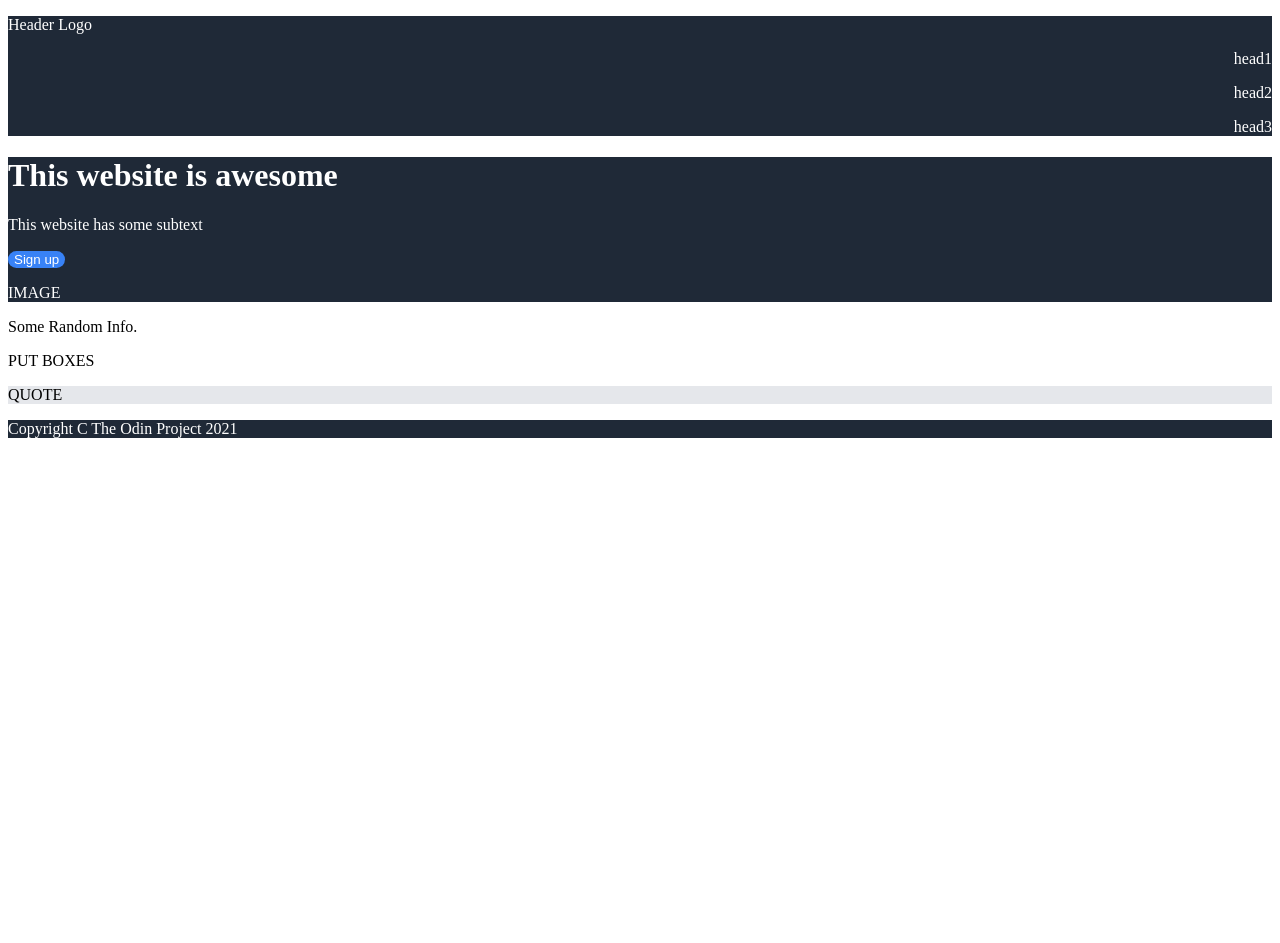
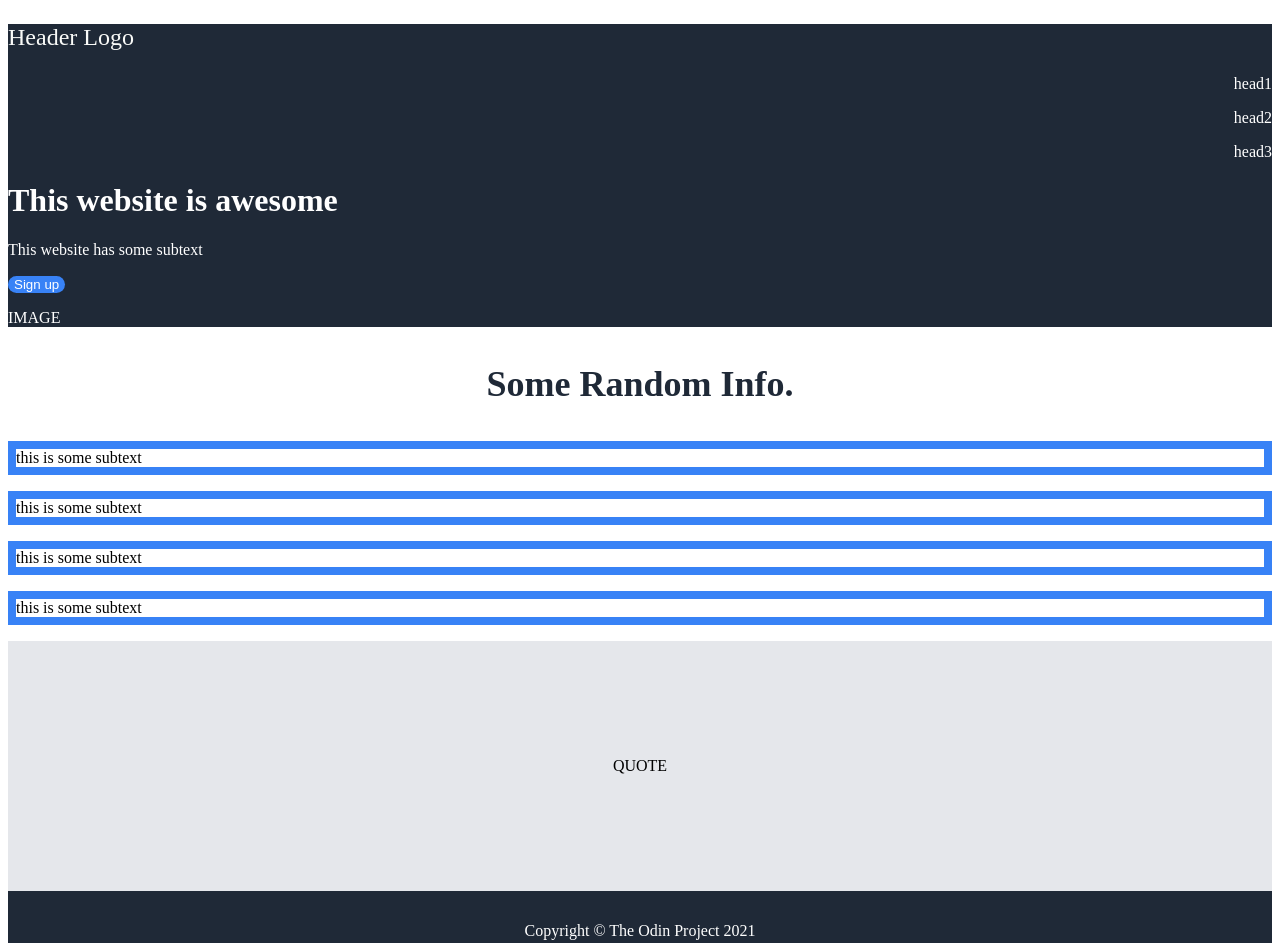
Before and after one commit to SpicyCrisps/odin-landingpage, a plain HTML site: page index.html in a window 1280 px wide. Shown: the top 943 px of the page. Before the commit the page ends 800 px from the top, so only its background shows below. Drawn offline with Linux system fonts and the light colour scheme.

Commit message:
Additional CSS fields and parameters, reorganized divs, page structure beginning to resemble Odin.Beginnings of flex boxes.

```diff
--- a/index.html
+++ b/index.html
@@ -9,25 +9,29 @@
 <body>
 
     <div id="header-parent">
-        <p>Header Logo</p>
+        <p id="header-logo">Header Logo</p>
         <div class="header-content">
             <p class="header-link">head1</p>
             <p class="header-link">head2</p>
             <p class="header-link">head3</p>
         </div>
+        <div class="top-body">
+            <h1>This website is awesome</h1>
+            <p>This website has some subtext</p>
+            <button id="top-button">Sign up</button>
+            <p>IMAGE</p>
+            </div>
     </div>
 
 
-    <div class="top-body">
-    <h1>This website is awesome</h1>
-    <p>This website has some subtext</p>
-    <button id="top-button">Sign up</button>
-    <p>IMAGE</p>
-    </div>
+
 
     <div class="torso-body">
-        <p>Some Random Info.</p>
-        <p>PUT BOXES</p>
+        <p id="torso-body-text">Some Random Info.</p>
+        <p class="flex-box">this is some subtext</p>
+        <p class="flex-box">this is some subtext</p>
+        <p class="flex-box">this is some subtext</p>
+        <p class="flex-box">this is some subtext</p>
     </div>
 
 
@@ -38,7 +42,7 @@
     <div class="bottom-body"></div>
 
     <div class="footer-body">
-        <p>Copyright C The Odin Project 2021</p>
+        <p>Copyright © The Odin Project 2021</p>
     </div>
 </body>
 </html>
--- a/stylesheet.css
+++ b/stylesheet.css
@@ -2,6 +2,11 @@
 {
     background-color: #1f2937;
     color: white;
+}
+#header-logo
+{
+    color: #F9FAF8;
+    font-size: 24px;
 }
 
 .header-content
@@ -11,6 +16,12 @@
 
 }
 
+#torso-body-text{
+    text-align: center;
+    font-size: 36px;
+    font-weight: bolder;
+    color: #1F2937;
+}
 button
 {
     background-color: #3882F6;
@@ -21,5 +32,21 @@ button
 
 .leg-body
 {
+    text-align: center;
+    padding: 100px;
     background-color: #E5E7EB;
 }
+
+.footer-body{
+    text-align: center;
+    padding: 15px;
+}
+
+p.flex-box
+{
+    flex: 1;
+    flex-flow: column;
+    align-content: center;
+    display: flex;
+    border: 8px solid #3882F6;
+}
```
